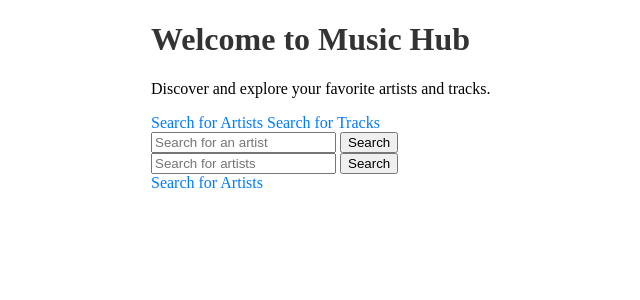
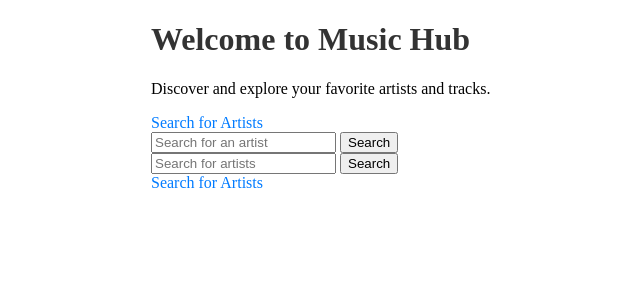
Before and after one commit to Nizogcwala/Music-Hub---Social-Media-Platform, a Flask app: page / in a window 1280 px wide. Shown: the top 300 px of the page, without its empty margins (89-729 px from the left). Run offline with Flask 3, Linux system fonts and the light colour scheme.

Commit message:
Modified index.html

```diff
--- a/MusicHubApp/templates/index.html
+++ b/MusicHubApp/templates/index.html
@@ -12,7 +12,6 @@
         <p>Discover and explore your favorite artists and tracks.</p>
         <div class="links">
             <a href="{{ url_for('artist_search') }}">Search for Artists</a>
-            <a href="{{ url_for('track_search') }}">Search for Tracks</a>
             <form action="{{ url_for('artist_search') }}" method="get">
                 <input type="text" name="artist_name" placeholder="Search for an artist">
                 <button type="submit">Search</button>
```
